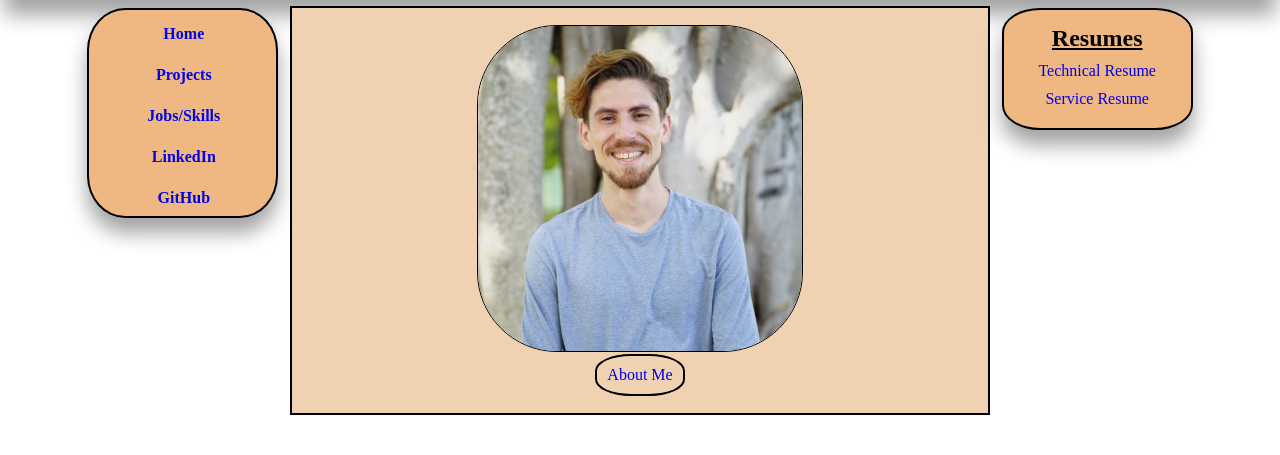
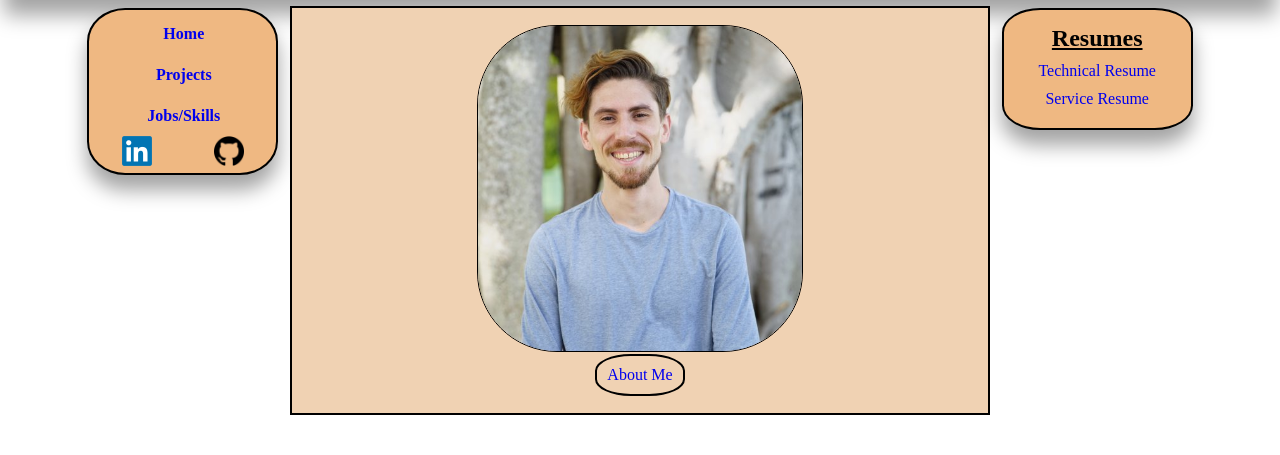
Before and after one commit to Clovs247/Portfolio, a Flask app: page / in a window 1280 px wide. Shown: the part 113-568 px from the top of the page. Run offline with Flask 3, Linux system fonts and the light colour scheme.

Commit message:
Updated Menu Buttons and Links

```diff
--- a/flask_app/static/css/index_style.css
+++ b/flask_app/static/css/index_style.css
@@ -27,11 +27,18 @@
     border-radius: 20%;
     box-shadow: 0 15px 20px 0 rgba(0, 0, 0, 0.364);
 }
-.menu a{
+.menu-links{
     padding: 8px;
     margin-top: 7px;
     display: block;
     width: 100%;
+}
+.img_link{
+    width: 30px;
+}
+.img_buttons{
+    display: flex;
+    justify-content: space-around;
 }
 .main-body{
     float: left;
@@ -96,6 +103,7 @@
     transform: scale(1.15);
 }
 
+
 #footer{
     margin: 0px;
     position: fixed;
--- a/flask_app/templates/index.html
+++ b/flask_app/templates/index.html
@@ -18,11 +18,17 @@
         <div class="body-container">
 
             <div class="menu">
-                <a href="/" class="custom-button-menu" id="homelink">Home</a>
-                <a href="/projects" class="custom-button-menu">Projects</a>
-                <a href="/skills" class="custom-button-menu">Jobs/Skills</a>
-                <a href="https://www.linkedin.com/in/david-hausmann-b2637aa4/" class="custom-button-menu">LinkedIn</a>
-                <a href="https://github.com/Clovs247" class="custom-button-menu">GitHub</a>
+                <a href="/" class="custom-button-menu menu-links">Home</a>
+                <a href="/projects" class="custom-button-menu menu-links">Projects</a>
+                <a href="/skills" class="custom-button-menu menu-links">Jobs/Skills</a>
+                <div class="img_buttons">
+                    <a href="https://www.linkedin.com/in/david-hausmann-b2637aa4/" class="custom-button-menu">
+                        <img src="{{ url_for('static', filename='img/LinkedIn_logo_initials.png') }}" alt="LinkedIn Logo" class="img_link">
+                    </a>
+                    <a href="https://github.com/Clovs247" class="custom-button-menu">
+                        <img src="{{ url_for('static', filename='img/GitHub_Logo.png') }}" alt="GitHub Logo" class="img_link">
+                    </a>
+                </div>
             </div>
             <div class="main-body">
                 <div id="column">
```
Also changed, not shown: flask_app/static/css/about_me_style.css (+8 -1 lines), flask_app/static/css/project_style.css (+8 -1 lines), flask_app/static/css/skill_style.css (+8 -1 lines), flask_app/templates/about_me.html (+11 -5 lines), flask_app/templates/projects.html (+11 -5 lines), flask_app/templates/skills.html (+11 -5 lines).
